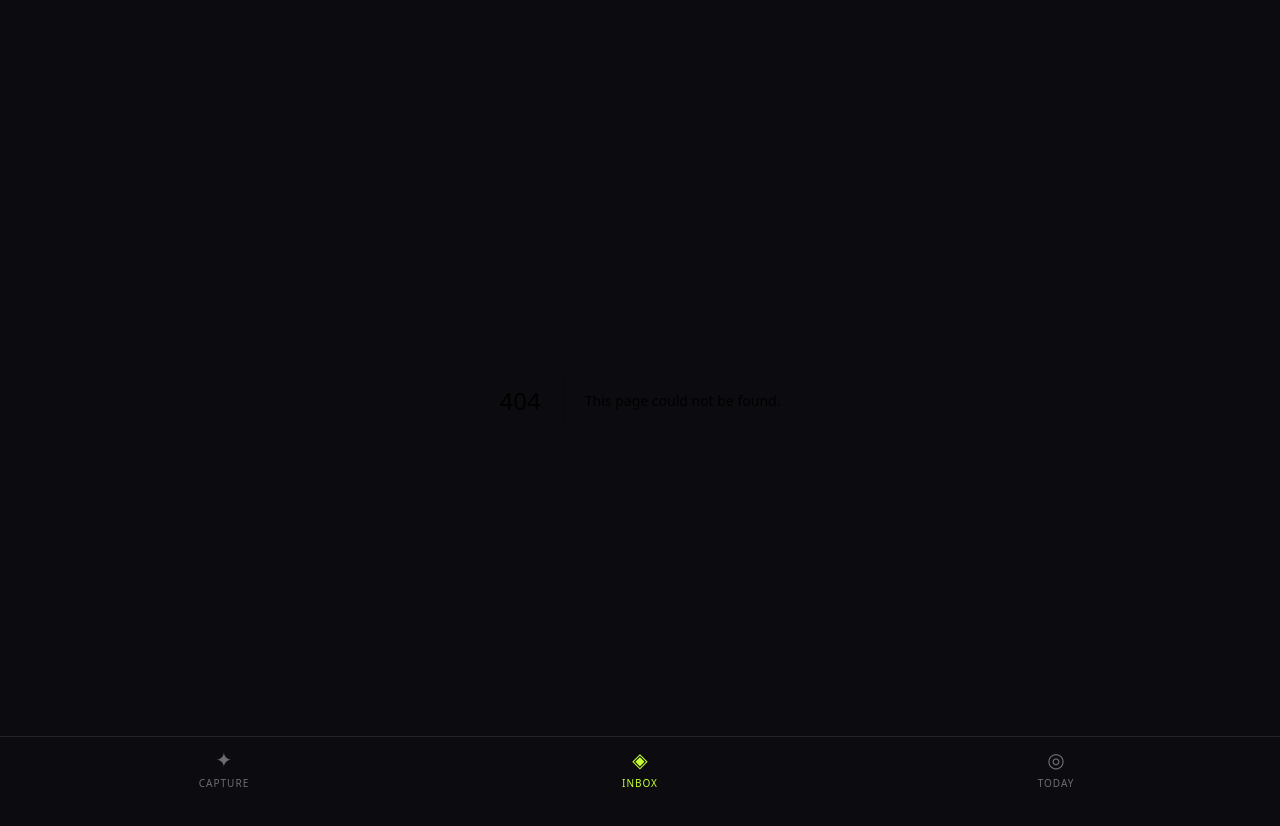
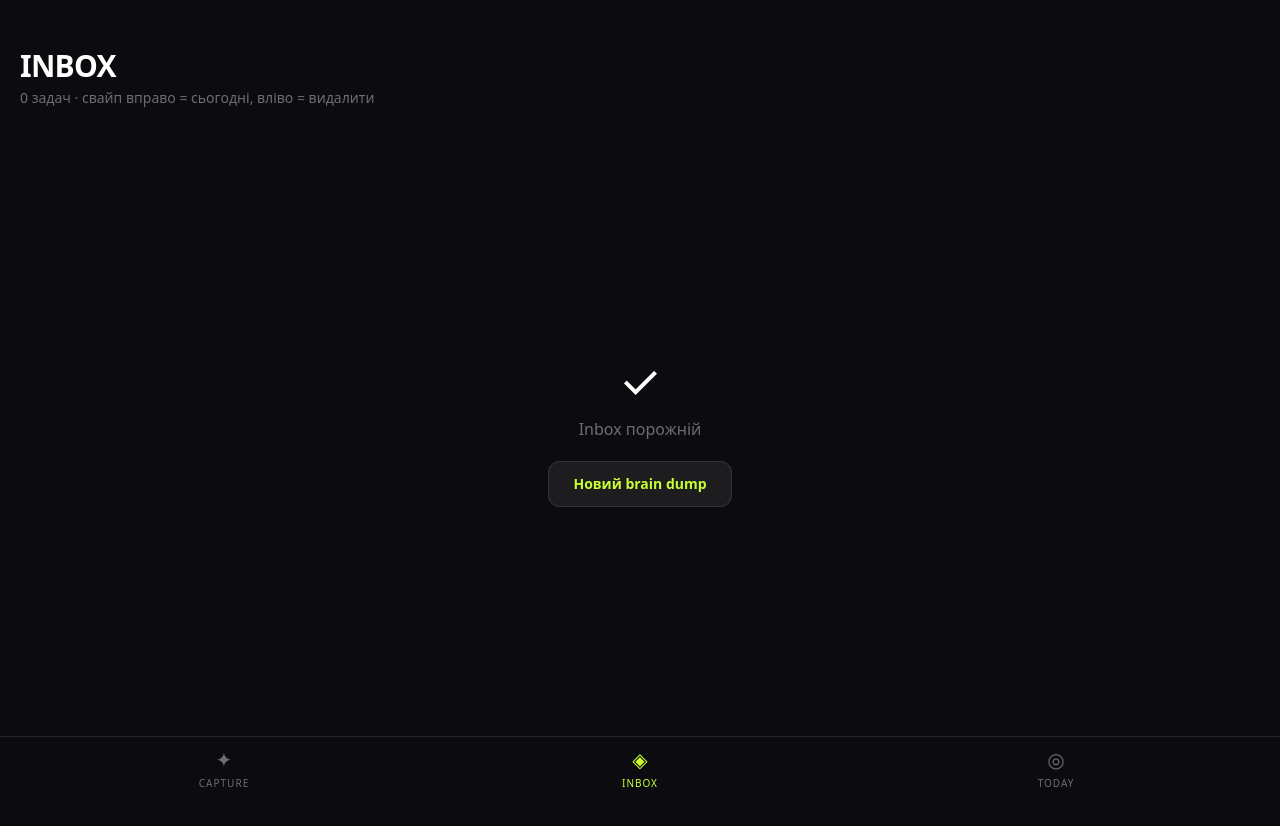
Before and after one commit to kynkurohova/AI-Planner, a Next.js app: page /inbox in a window 1280 px wide. Before the commit this address had no page. Shown: the top 826 px of the page. Built offline with nearby package versions, Linux system fonts and the light colour scheme.

Commit message:
feat: add Inbox screen with task routing and overload warning

```diff
--- /dev/null
+++ b/app/inbox/page.tsx
@@ -0,0 +1,72 @@
+'use client'
+import { useState, useEffect, useCallback } from 'react'
+import { useRouter } from 'next/navigation'
+import TaskCard from '@/components/TaskCard'
+import { loadTasks, updateTaskStatus } from '@/lib/storage'
+import type { Task } from '@/lib/types'
+
+export default function InboxPage() {
+  const [inboxTasks, setInboxTasks] = useState<Task[]>([])
+  const [todayTotalMin, setTodayTotalMin] = useState(0)
+  const router = useRouter()
+
+  const refresh = useCallback(() => {
+    const all = loadTasks()
+    setInboxTasks(all.filter(t => t.status === 'inbox'))
+    setTodayTotalMin(
+      all.filter(t => t.status === 'today').reduce((sum, t) => sum + t.durationMin, 0)
+    )
+  }, [])
+
+  useEffect(() => { refresh() }, [refresh])
+
+  const handleToday = (id: string) => { updateTaskStatus(id, 'today'); refresh() }
+  const handleDelete = (id: string) => { updateTaskStatus(id, 'deleted'); refresh() }
+
+  const overloaded = todayTotalMin > 480
+
+  return (
+    <div className="flex flex-col min-h-[calc(100dvh-64px)] px-5 pt-12">
+      <h1
+        className="text-3xl font-black uppercase tracking-tight mb-1"
+        style={{ color: 'var(--text-primary)' }}
+      >
+        Inbox
+      </h1>
+      <p className="text-sm mb-5" style={{ color: 'var(--text-muted)' }}>
+        {inboxTasks.length} задач · свайп вправо = сьогодні, вліво = видалити
+      </p>
+
+      {overloaded && (
+        <div
+          className="rounded-2xl p-4 mb-4"
+          style={{ background: 'rgba(255,92,58,0.1)', border: '1px solid var(--coral)' }}
+        >
+          <p className="text-sm font-semibold" style={{ color: 'var(--coral)' }}>
+            Ти запланував {Math.round(todayTotalMin / 60)}г. Хочеш перекинути зайве на завтра?
+          </p>
+        </div>
+      )}
+
+      {inboxTasks.length === 0 ? (
+        <div className="flex-1 flex flex-col items-center justify-center gap-3">
+          <span className="text-5xl">✓</span>
+          <p style={{ color: 'var(--text-muted)' }}>Inbox порожній</p>
+          <button
+            onClick={() => router.push('/capture')}
+            className="mt-2 px-6 py-3 rounded-xl text-sm font-semibold"
+            style={{ background: 'var(--surface)', border: '1px solid var(--border)', color: 'var(--lime)' }}
+          >
+            Новий brain dump
+          </button>
+        </div>
+      ) : (
+        <div className="flex-1 overflow-y-auto">
+          {inboxTasks.map(task => (
+            <TaskCard key={task.id} task={task} onToday={handleToday} onDelete={handleDelete} />
+          ))}
+        </div>
+      )}
+    </div>
+  )
+}
```
